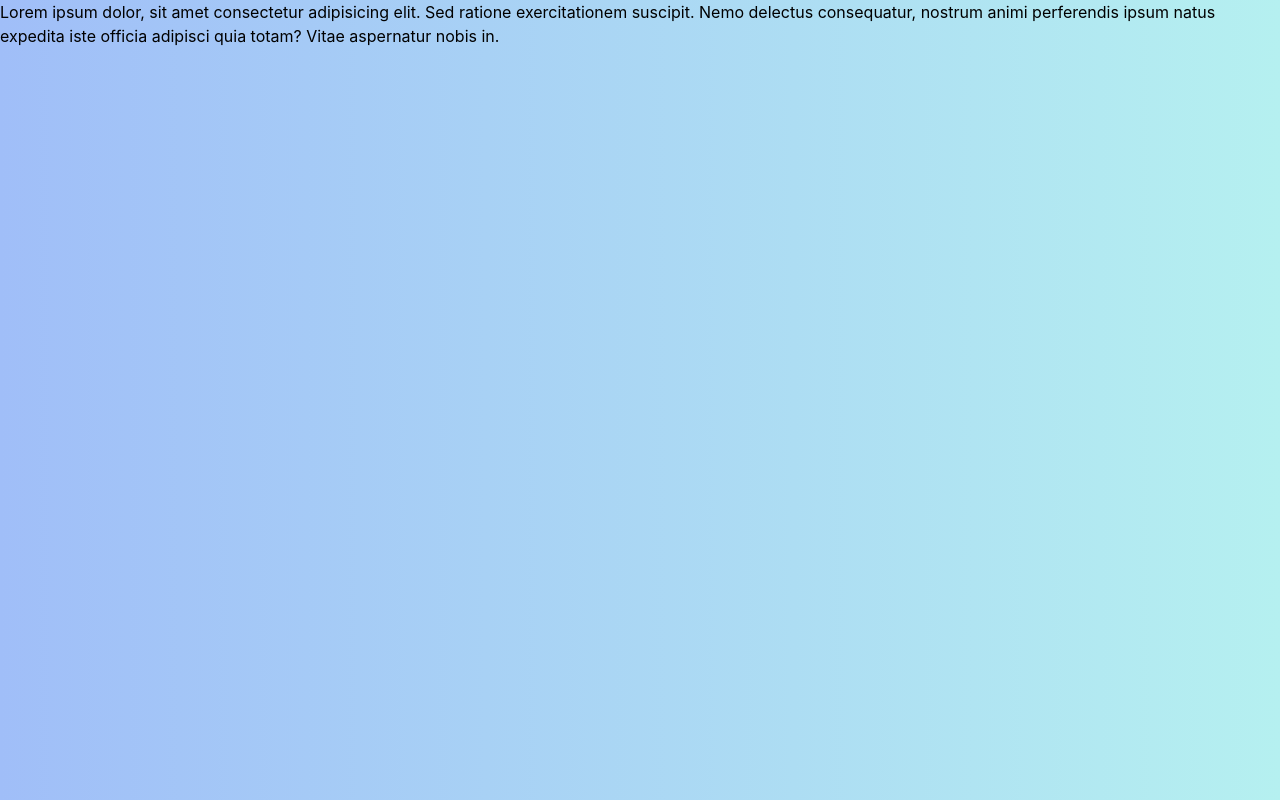
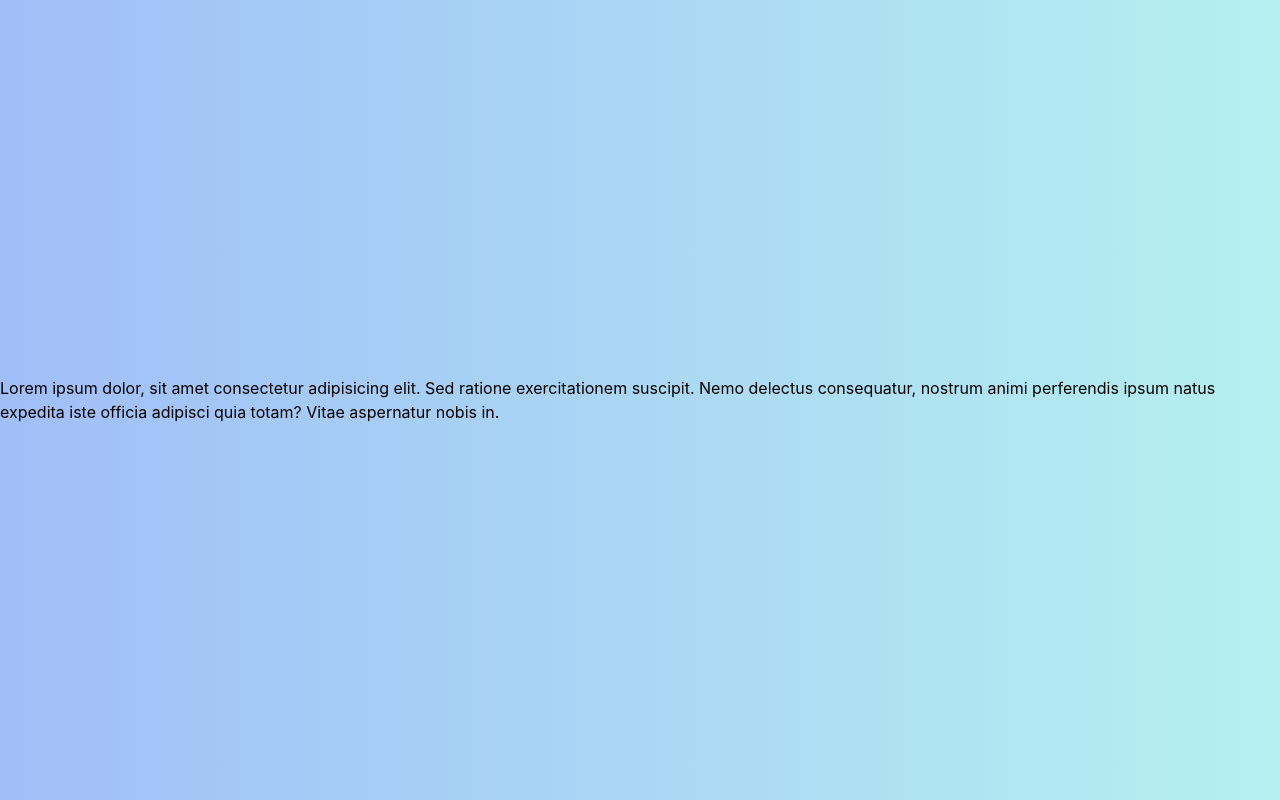
Before and after one commit to faruuhan/weather-app, a React (Create React App) app: page / in a window 1280 px wide. Built offline with nearby package versions, Linux system fonts and the light colour scheme.

Commit message:
install axios

```diff
--- a/package.json
+++ b/package.json
@@ -6,6 +6,7 @@
     "@testing-library/jest-dom": "^5.16.4",
     "@testing-library/react": "^13.3.0",
     "@testing-library/user-event": "^13.5.0",
+    "axios": "^0.27.2",
     "react": "^18.2.0",
     "react-dom": "^18.2.0",
     "react-scripts": "5.0.1",
--- a/src/pages/Homepage.jsx
+++ b/src/pages/Homepage.jsx
@@ -4,8 +4,10 @@ import Layout from "../components/Layout";
 const Homepage = () => {
   return (
     <Layout>
-      <div className="container px-4 md:px-0 md:mx-auto">
-        Lorem ipsum dolor, sit amet consectetur adipisicing elit. Sed ratione exercitationem suscipit. Nemo delectus consequatur, nostrum animi perferendis ipsum natus expedita iste officia adipisci quia totam? Vitae aspernatur nobis in.
+      <div className="container px-4 flex min-h-[100vh] md:px-0 md:mx-auto">
+        <div className="my-auto">
+          Lorem ipsum dolor, sit amet consectetur adipisicing elit. Sed ratione exercitationem suscipit. Nemo delectus consequatur, nostrum animi perferendis ipsum natus expedita iste officia adipisci quia totam? Vitae aspernatur nobis in.
+        </div>
       </div>
     </Layout>
   );
```
Also changed, not shown: 1 other file (tests, documents, lock files or other folders).
